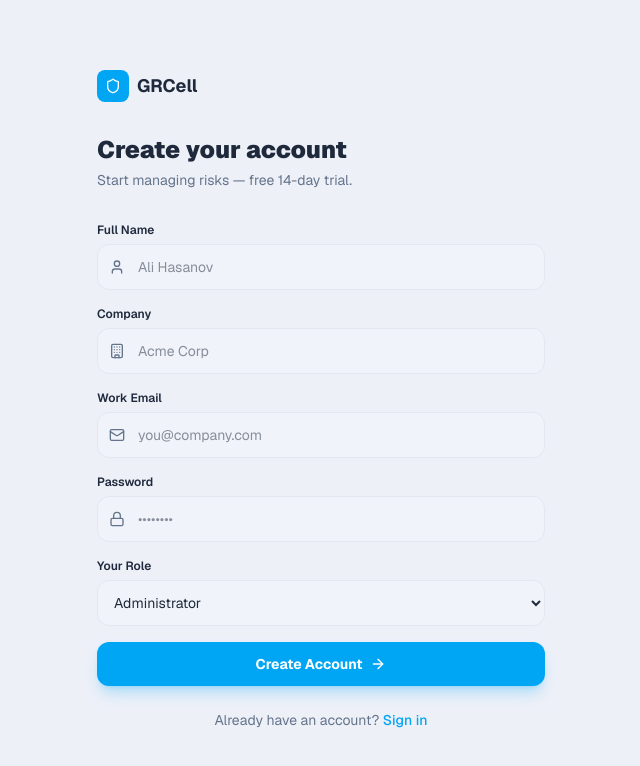
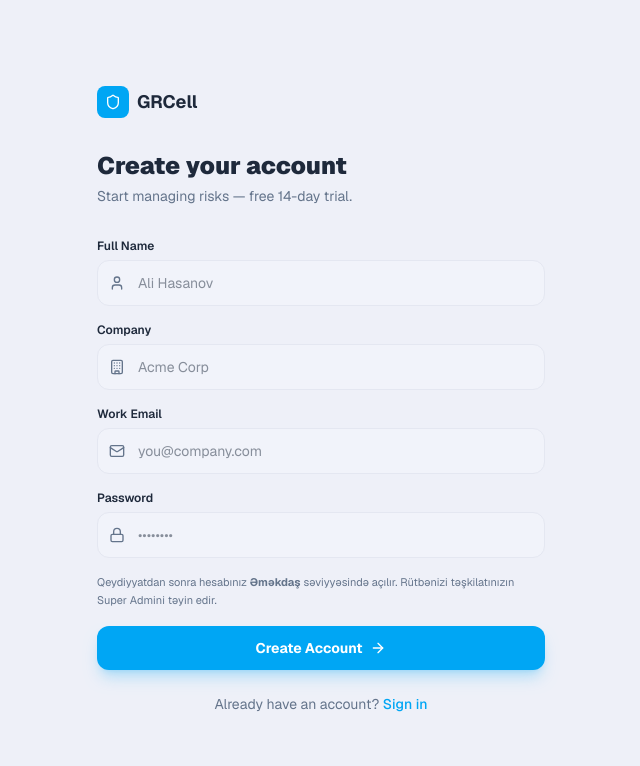
Before and after one commit to flowmindstech-create/GRC-aysel, a Next.js app: page /register in a window 1280 px wide. Shown: the top 766 px of the page, without its empty margins (319-959 px from the left). Built offline with nearby package versions, Linux system fonts and the light colour scheme.

Commit message:
feat(rbac): qeydiyyat axını — rol seçimi çıxarıldı (hamı employee başlayır), e-poçt təsdiq ekranı, db.ts admin fallback→employee; bütün reyestrlərdə Delete yalnız super_admin

```diff
--- a/src/app/(auth)/register/page.tsx
+++ b/src/app/(auth)/register/page.tsx
@@ -9,12 +9,13 @@ import { Shield, Mail, Lock, User, Building, ArrowRight } from 'lucide-react'
 import { useState } from 'react'
 import { useRouter } from 'next/navigation'
 
+// Rol seçimi YOXDUR — hər yeni istifadəçi 'employee' başlayır (phase18 trigger),
+// rütbəni yalnız Super Admin qaldırır (Settings → İstifadəçilər).
 const schema = z.object({
   full_name: z.string().min(2),
   company: z.string().min(2),
   email: z.string().email(),
   password: z.string().min(8),
-  role: z.enum(['admin','risk_manager','auditor','employee']),
 })
 type FormValues = z.infer<typeof schema>
 
@@ -26,10 +27,10 @@ function setMockSessionCookie() {
 
 export default function RegisterPage() {
   const [loading, setLoading] = useState(false)
+  const [awaitingConfirm, setAwaitingConfirm] = useState<string | null>(null) // e-poçt təsdiqi gözlənilir
   const router = useRouter()
   const { register, handleSubmit, formState: { errors } } = useForm<FormValues>({
     resolver: zodResolver(schema),
-    defaultValues: { role: 'admin' },
   })
 
   const onSubmit = async (v: FormValues) => {
@@ -42,21 +43,35 @@ export default function RegisterPage() {
     } else {
       const { createClient } = await import('@/lib/supabase/client')
       const supabase = createClient()
-      const { error } = await supabase.auth.signUp({
+      const { data, error } = await supabase.auth.signUp({
         email: v.email,
         password: v.password,
         options: {
+          emailRedirectTo: `${window.location.origin}/login`,
           data: {
             full_name: v.full_name,
             company: v.company,
-            role: v.role,
+            // rol göndərilmir — DB trigger-i (phase18) hər yeni istifadəçini 'employee' edir
           }
         }
       })
       if (error) {
         alert(error.message)
       } else {
-        router.push('/dashboard')
+        // Welcome email — fire-and-forget; a mail failure must not block onboarding
+        fetch('/api/emails/welcome', {
+          method: 'POST',
+          headers: { 'Content-Type': 'application/json' },
+          body: JSON.stringify({ email: v.email, full_name: v.full_name, company: v.company }),
+        }).catch(() => {})
+
+        if (data.session) {
+          // E-poçt təsdiqi söndürülüb — birbaşa daxil ol
+          router.push('/dashboard')
+        } else {
+          // Təsdiq tələb olunur — istifadəçini yönləndirmə, izah göstər
+          setAwaitingConfirm(v.email)
+        }
       }
     }
     setLoading(false)
@@ -75,6 +90,23 @@ export default function RegisterPage() {
           <span className="font-bold text-lg" style={{ color: 'var(--foreground)' }}>GRCell</span>
         </div>
 
+        {awaitingConfirm ? (
+          <div className="rounded-2xl border p-6 space-y-3" style={{ borderColor: 'var(--border)', background: 'var(--card)' }}>
+            <div className="w-11 h-11 rounded-xl bg-sky-500/10 flex items-center justify-center">
+              <Mail className="w-5 h-5 text-sky-500" />
+            </div>
+            <h2 className="text-lg font-bold" style={{ color: 'var(--foreground)' }}>E-poçtunu yoxla</h2>
+            <p className="text-sm leading-relaxed" style={{ color: 'var(--muted-fg)' }}>
+              <strong style={{ color: 'var(--foreground)' }}>{awaitingConfirm}</strong> ünvanına təsdiq linki göndərdik.
+              Linkə basandan sonra hesabın aktivləşəcək və daxil ola biləcəksən.
+            </p>
+            <p className="text-xs" style={{ color: 'var(--muted-fg)' }}>Məktub gəlməyibsə spam qovluğuna bax.</p>
+            <Link href="/login" className="inline-flex items-center gap-1.5 text-sm font-semibold text-sky-500 hover:text-sky-400">
+              Girişə qayıt <ArrowRight className="w-3.5 h-3.5" />
+            </Link>
+          </div>
+        ) : (
+        <>
         <h2 className="text-2xl font-black mb-1" style={{ color: 'var(--foreground)' }}>Create your account</h2>
         <p className="text-sm mb-8" style={{ color: 'var(--muted-fg)' }}>Start managing risks — free 14-day trial.</p>
 
@@ -95,16 +127,10 @@ export default function RegisterPage() {
             </div>
           ))}
 
-          <div>
-            <label className="block text-xs font-semibold mb-1.5" style={{ color: 'var(--foreground)' }}>Your Role</label>
-            <select {...register('role')} className="w-full px-3 py-3 rounded-xl text-sm border outline-none"
-              style={{ background: 'var(--muted)', borderColor: 'var(--border)', color: 'var(--foreground)' }}>
-              <option value="admin">Administrator</option>
-              <option value="risk_manager">Risk Manager</option>
-              <option value="auditor">Auditor</option>
-              <option value="employee">Employee</option>
-            </select>
-          </div>
+          <p className="text-[11px] leading-relaxed" style={{ color: 'var(--muted-fg)' }}>
+            Qeydiyyatdan sonra hesabınız <strong>Əməkdaş</strong> səviyyəsində açılır.
+            Rütbənizi təşkilatınızın Super Admini təyin edir.
+          </p>
 
           <button type="submit" disabled={loading}
             className="w-full flex items-center justify-center gap-2 py-3 rounded-xl text-sm font-bold text-white bg-sky-500 hover:bg-sky-600 disabled:opacity-60 transition-all shadow-lg shadow-sky-500/25 mt-2">
@@ -118,6 +144,8 @@ export default function RegisterPage() {
           Already have an account?{' '}
           <Link href="/login" className="text-sky-500 hover:text-sky-400 font-medium">Sign in</Link>
         </p>
+        </>
+        )}
       </motion.div>
     </div>
   )
--- a/src/components/compliance-workflow/ComplianceWorkflowClient.tsx
+++ b/src/components/compliance-workflow/ComplianceWorkflowClient.tsx
@@ -10,6 +10,7 @@ import { ObligationFormDialog } from './ObligationFormDialog'
 import { ObligationDetailSheet } from './ObligationDetailSheet'
 import { ExportMenu } from '@/components/shared/ExportMenu'
 import type { ExportColumn } from '@/lib/export'
+import { usePermissions } from '@/hooks/usePermissions'
 
 const OBLIGATION_EXPORT_COLUMNS: ExportColumn<ComplianceObligation>[] = [
   { key: 'obligation_code', label: 'Kod', value: o => o.obligation_code },
@@ -79,6 +80,7 @@ const ALL_SOURCES: ObligationSource[] = [
 // ── Main ──────────────────────────────────────────────────────────────────────
 
 export function ComplianceWorkflowClient() {
+  const { can } = usePermissions()
   const [obligations, setObligations] = useState<ComplianceObligation[]>([])
   const [risksById, setRisksById]     = useState<Record<string, Risk>>({})
   const [linkCounts, setLinkCounts]   = useState<Record<string, { risks: number; controls: number; policies: number }>>({})
@@ -461,10 +463,12 @@ export function ComplianceWorkflowClient() {
                                   className="w-full flex items-center gap-2 px-3 py-2 text-sm hover:bg-black/5 dark:hover:bg-white/5 text-left" style={{ color: 'var(--foreground)' }}>
                                   <Edit className="w-3.5 h-3.5" /> Edit
                                 </button>
+                                {can('delete') && (
                                 <button onClick={() => handleDelete(item.id)}
                                   className="w-full flex items-center gap-2 px-3 py-2 text-sm hover:bg-red-50 dark:hover:bg-red-900/20 text-left text-red-500">
                                   <Trash2 className="w-3.5 h-3.5" /> Delete
                                 </button>
+                                )}
                               </div>
                             )}
                           </div>
--- a/src/components/compliance-workflow/InternalPoliciesClient.tsx
+++ b/src/components/compliance-workflow/InternalPoliciesClient.tsx
@@ -9,6 +9,7 @@ import type { InternalPolicy, InternalPolicyDocType, ApprovingBody, InternalPoli
 import { cn } from '@/lib/utils'
 import { Plus, Search, MoreHorizontal, Edit, Trash2, FileText, X, Save } from 'lucide-react'
 import { toast } from 'sonner'
+import { usePermissions } from '@/hooks/usePermissions'
 
 export const DOC_TYPE_CFG: Record<InternalPolicyDocType, { label: string; cls: string }> = {
   policy:      { label: 'Policy',      cls: 'bg-indigo-500/15 text-indigo-500' },
@@ -180,6 +181,7 @@ function PolicyFormDialog({ item, departments, profiles, existingNumbers, onClos
 
 // ── Register ──────────────────────────────────────────────────────────────────
 export function InternalPoliciesClient() {
+  const { can } = usePermissions()
   const [items, setItems] = useState<InternalPolicy[]>([])
   const [departments, setDepartments] = useState<OrgUnit[]>([])
   const [profiles, setProfiles] = useState<UserProfile[]>([])
@@ -286,9 +288,9 @@ export function InternalPoliciesClient() {
                         className="w-full flex items-center gap-2 px-3 py-2 text-sm hover:bg-black/5 text-left" style={{ color: 'var(--foreground)' }}>
                         <Edit className="w-3.5 h-3.5" /> Edit
                       </button>
-                      <button onClick={() => handleDelete(p.id)} className="w-full flex items-center gap-2 px-3 py-2 text-sm hover:bg-red-50 text-left text-red-500">
+                      {can('delete') && <button onClick={() => handleDelete(p.id)} className="w-full flex items-center gap-2 px-3 py-2 text-sm hover:bg-red-50 text-left text-red-500">
                         <Trash2 className="w-3.5 h-3.5" /> Delete
-                      </button>
+                      </button>}
                     </div>
                   )}
                 </div>
--- a/src/components/compliance-workflow/RegulatoryChangeClient.tsx
+++ b/src/components/compliance-workflow/RegulatoryChangeClient.tsx
@@ -13,6 +13,7 @@ import {
 } from 'lucide-react'
 import { format } from 'date-fns'
 import { toast } from 'sonner'
+import { usePermissions } from '@/hooks/usePermissions'
 
 const STATUS_CONFIG: Record<RegulatoryChangeStatus, { label: string; classes: string }> = {
   new:              { label: 'New',              classes: 'bg-blue-500/15 text-blue-400 border-blue-500/25' },
@@ -24,6 +25,7 @@ const STATUS_CONFIG: Record<RegulatoryChangeStatus, { label: string; classes: st
 const ALL_STATUSES: RegulatoryChangeStatus[] = ['new', 'under_assessment', 'implemented', 'closed']
 
 export function RegulatoryChangeClient() {
+  const { can } = usePermissions()
   const [changes, setChanges]   = useState<RegulatoryChange[]>([])
   const [counts, setCounts]     = useState<Record<string, number>>({})
   const [loading, setLoading]   = useState(true)
@@ -204,10 +206,12 @@ export function RegulatoryChangeClient() {
                                   className="w-full flex items-center gap-2 px-3 py-2 text-sm hover:bg-black/5 dark:hover:bg-white/5 text-left" style={{ color: 'var(--foreground)' }}>
                                   <Edit className="w-3.5 h-3.5" /> Edit
                                 </button>
+                                {can('delete') && (
                                 <button onClick={() => handleDelete(item.id)}
                                   className="w-full flex items-center gap-2 px-3 py-2 text-sm hover:bg-red-50 dark:hover:bg-red-900/20 text-left text-red-500">
                                   <Trash2 className="w-3.5 h-3.5" /> Delete
                                 </button>
+                                )}
                               </div>
                             )}
                           </div>
--- a/src/components/control-mapping/ProcessesClient.tsx
+++ b/src/components/control-mapping/ProcessesClient.tsx
@@ -9,6 +9,7 @@ import type { Process, ProcessStatus, Control, OrgUnit, UserProfile, Policy, Ris
 import { cn } from '@/lib/utils'
 import { Plus, Search, MoreHorizontal, Edit, Trash2, Workflow, X, Save } from 'lucide-react'
 import { toast } from 'sonner'
+import { usePermissions } from '@/hooks/usePermissions'
 import { ProcessDetailSheet } from './ProcessDetailSheet'
 
 const STATUS_CFG: Record<ProcessStatus, { label: string; cls: string }> = {
@@ -304,6 +305,7 @@ function ProcessFormDialog({ process, controls, departments, profiles, policies,
 
 // ── Main ──────────────────────────────────────────────────────────────────────
 export function ProcessesClient() {
+  const { can } = usePermissions()
   const [processes, setProcesses] = useState<Process[]>([])
   const [controls, setControls] = useState<Control[]>([])
   const [departments, setDepartments] = useState<OrgUnit[]>([])
@@ -508,9 +510,9 @@ export function ProcessesClient() {
                               className="w-full flex items-center gap-2 px-3 py-2 text-sm hover:bg-black/5 dark:hover:bg-white/5 text-left" style={{ color: 'var(--foreground)' }}>
                               <Edit className="w-3.5 h-3.5" /> Edit
                             </button>
-                            <button onClick={() => handleDelete(p.id)} className="w-full flex items-center gap-2 px-3 py-2 text-sm hover:bg-red-50 dark:hover:bg-red-900/20 text-left text-red-500">
+                            {can('delete') && <button onClick={() => handleDelete(p.id)} className="w-full flex items-center gap-2 px-3 py-2 text-sm hover:bg-red-50 dark:hover:bg-red-900/20 text-left text-red-500">
                               <Trash2 className="w-3.5 h-3.5" /> Delete
-                            </button>
+                            </button>}
                           </div>
                         )}
                       </div>
--- a/src/components/governance/InternalDocumentsClient.tsx
+++ b/src/components/governance/InternalDocumentsClient.tsx
@@ -8,6 +8,7 @@ import type { InternalDocument, InternalDocType, OrgUnit, UserProfile } from '@/
 import { cn } from '@/lib/utils'
 import { Plus, Search, MoreHorizontal, Edit, Trash2, FileText, X, Save } from 'lucide-react'
 import { toast } from 'sonner'
+import { usePermissions } from '@/hooks/usePermissions'
 
 export const DOC_TYPE_CFG: Record<InternalDocType, { label: string; cls: string }> = {
   policy:      { label: 'Siyasət',      cls: 'bg-indigo-500/15 text-indigo-400' },
@@ -168,6 +169,7 @@ function DocumentFormDialog({ doc, departments, profiles, onClose, onSave }: {
 
 // ── Main register ─────────────────────────────────────────────────────────────
 export function InternalDocumentsClient() {
+  const { can } = usePermissions()
   const [docs, setDocs] = useState<InternalDocument[]>([])
   const [departments, setDepartments] = useState<OrgUnit[]>([])
   const [profiles, setProfiles] = useState<UserProfile[]>([])
@@ -284,9 +286,9 @@ export function InternalDocumentsClient() {
                               className="w-full flex items-center gap-2 px-3 py-2 text-sm hover:bg-black/5 dark:hover:bg-white/5 text-left" style={{ color: 'var(--foreground)' }}>
                               <Edit className="w-3.5 h-3.5" /> Redaktə
                             </button>
-                            <button onClick={() => handleDelete(d.id)} className="w-full flex items-center gap-2 px-3 py-2 text-sm hover:bg-red-50 dark:hover:bg-red-900/20 text-left text-red-500">
+                            {can('delete') && <button onClick={() => handleDelete(d.id)} className="w-full flex items-center gap-2 px-3 py-2 text-sm hover:bg-red-50 dark:hover:bg-red-900/20 text-left text-red-500">
                               <Trash2 className="w-3.5 h-3.5" /> Sil
-                            </button>
+                            </button>}
                           </div>
                         )}
                       </div>
--- a/src/components/risks/ComplianceRiskClient.tsx
+++ b/src/components/risks/ComplianceRiskClient.tsx
@@ -12,6 +12,7 @@ import { Plus, Search, MoreHorizontal, Edit, Trash2, ScrollText, X, Save } from
 import { toast } from 'sonner'
 import { ExportMenu } from '@/components/shared/ExportMenu'
 import type { ExportColumn } from '@/lib/export'
+import { usePermissions } from '@/hooks/usePermissions'
 
 function RiskFormDialog({ item, obligations, controls, onClose, onSave }: {
   item: ComplianceRisk | null
@@ -147,6 +148,7 @@ function RiskFormDialog({ item, obligations, controls, onClose, onSave }: {
 
 // ── Register ──────────────────────────────────────────────────────────────────
 export function ComplianceRiskClient() {
+  const { can } = usePermissions()
   const [items, setItems] = useState<ComplianceRisk[]>([])
   const [obligations, setObligations] = useState<ComplianceObligation[]>([])
   const [controls, setControls] = useState<Control[]>([])
@@ -258,9 +260,9 @@ export function ComplianceRiskClient() {
                         className="w-full flex items-center gap-2 px-3 py-2 text-sm hover:bg-black/5 text-left" style={{ color: 'var(--foreground)' }}>
                         <Edit className="w-3.5 h-3.5" /> Edit
                       </button>
-                      <button onClick={() => handleDelete(r.id)} className="w-full flex items-center gap-2 px-3 py-2 text-sm hover:bg-red-50 text-left text-red-500">
+                      {can('delete') && <button onClick={() => handleDelete(r.id)} className="w-full flex items-center gap-2 px-3 py-2 text-sm hover:bg-red-50 text-left text-red-500">
                         <Trash2 className="w-3.5 h-3.5" /> Delete
-                      </button>
+                      </button>}
                     </div>
                   )}
                 </div>
--- a/src/components/risks/InfoSecRiskClient.tsx
+++ b/src/components/risks/InfoSecRiskClient.tsx
@@ -14,6 +14,7 @@ import { Plus, Search, MoreHorizontal, Edit, Trash2, ShieldAlert, X, Save, Lock
 import { toast } from 'sonner'
 import { ExportMenu } from '@/components/shared/ExportMenu'
 import type { ExportColumn } from '@/lib/export'
+import { usePermissions } from '@/hooks/usePermissions'
 const maxImpactOf = (im?: Record<string, number>) => im ? Math.max(0, ...Object.values(im)) : 0
 
 // Max of the entered impact dimension scores (defaults to 1 when nothing set)
@@ -256,6 +257,7 @@ function InfoSecFormDialog({ item, controls, processes, departments, profiles, o
 
 // ── Register ──────────────────────────────────────────────────────────────────
 export function InfoSecRiskClient() {
+  const { can } = usePermissions()
   const [items, setItems] = useState<InfoSecRisk[]>([])
   const [controls, setControls] = useState<Control[]>([])
   const [processes, setProcesses] = useState<Process[]>([])
@@ -377,9 +379,9 @@ export function InfoSecRiskClient() {
                         className="w-full flex items-center gap-2 px-3 py-2 text-sm hover:bg-black/5 text-left" style={{ color: 'var(--foreground)' }}>
                         <Edit className="w-3.5 h-3.5" /> Edit
                       </button>
-                      <button onClick={() => handleDelete(r.id)} className="w-full flex items-center gap-2 px-3 py-2 text-sm hover:bg-red-50 text-left text-red-500">
+                      {can('delete') && <button onClick={() => handleDelete(r.id)} className="w-full flex items-center gap-2 px-3 py-2 text-sm hover:bg-red-50 text-left text-red-500">
                         <Trash2 className="w-3.5 h-3.5" /> Delete
-                      </button>
+                      </button>}
                     </div>
                   )}
                 </div>
```
Also changed, not shown: src/lib/db.ts (+5 -2 lines).
